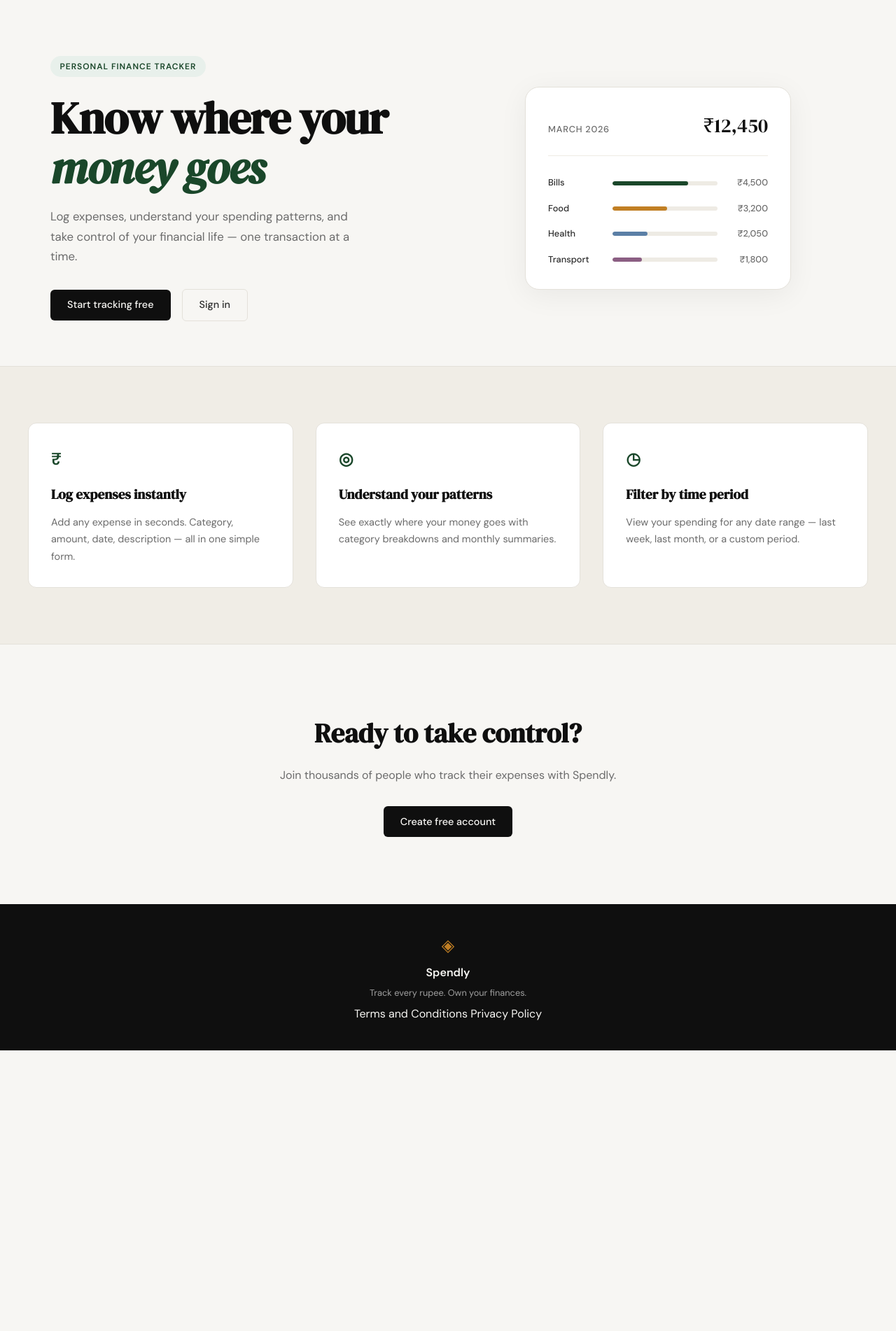
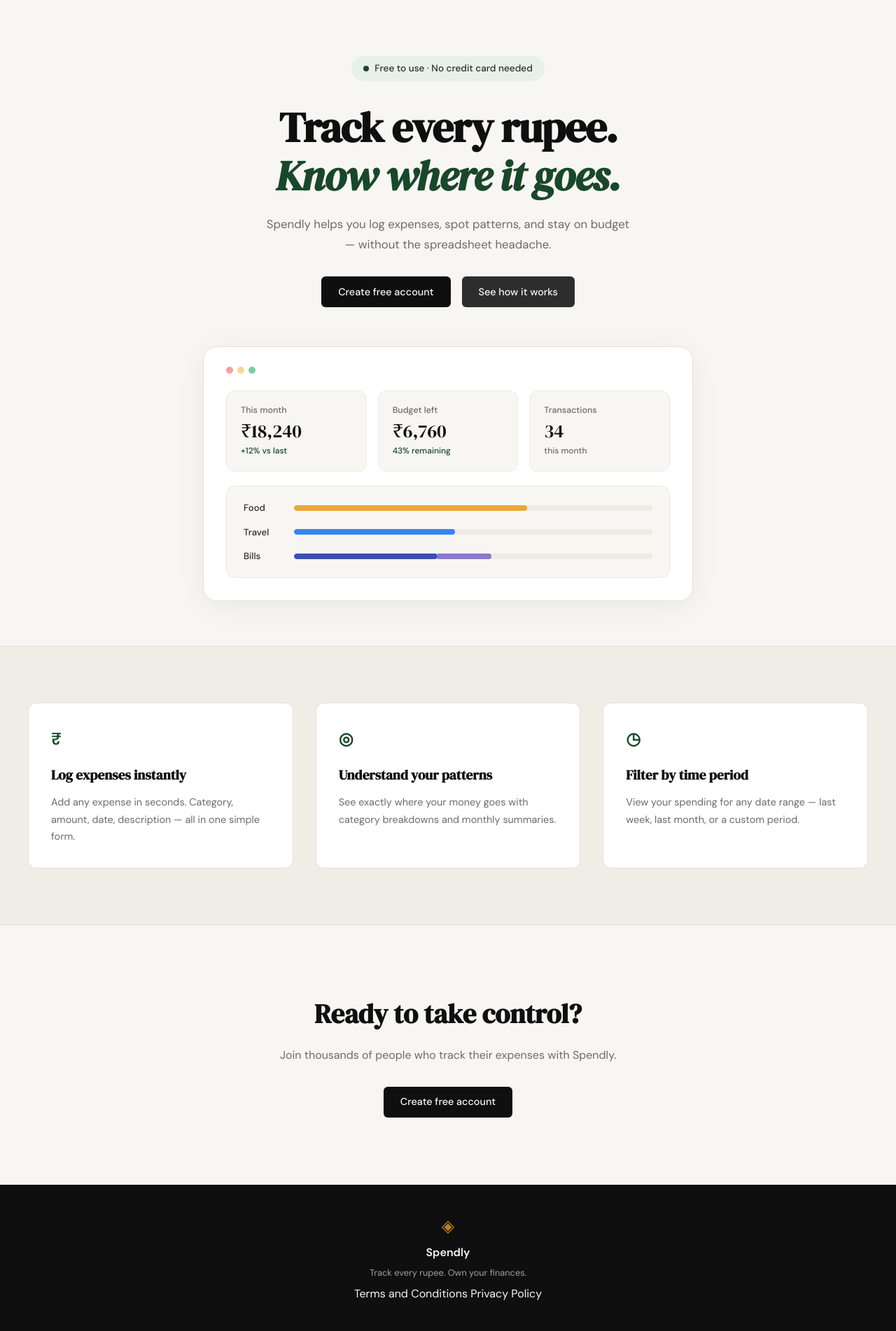
Before and after one commit to amanpal07/spendly, a Flask app: page / in a window 1280 px wide. Shown: the part 61-1963 px from the top of the page at 70% size. Before the commit the page ends 1562 px from the top, so only its background shows below. Run offline with Flask 3, Linux system fonts and the light colour scheme.

Commit message:
landing: redesign hero section to match mockup

```diff
--- a/static/css/style.css
+++ b/static/css/style.css
@@ -125,31 +125,46 @@ a { color: inherit; text-decoration: none; }
 
 .hero {
     padding: 5rem 2rem 4rem;
-    display: grid;
-    grid-template-columns: 1fr 1fr;
-    gap: 4rem;
+    display: flex;
+    flex-direction: column;
     align-items: center;
     max-width: var(--max-width);
     margin: 0 auto;
 }
 
+.hero-inner {
+    text-align: center;
+    display: flex;
+    flex-direction: column;
+    align-items: center;
+}
+
 .hero-badge {
+    display: inline-flex;
+    align-items: center;
+    gap: 0.5rem;
+    background: var(--accent-light);
+    color: var(--ink-soft);
+    font-size: 0.85rem;
+    font-weight: 500;
+    padding: 0.45rem 1.1rem;
+    border-radius: 999px;
+    margin-bottom: 2rem;
+}
+
+.hero-badge-dot {
     display: inline-block;
-    background: var(--accent-light);
-    color: var(--accent);
-    font-size: 0.75rem;
-    font-weight: 600;
-    letter-spacing: 0.08em;
-    text-transform: uppercase;
-    padding: 0.35rem 0.85rem;
-    border-radius: 999px;
-    margin-bottom: 1.5rem;
+    width: 8px;
+    height: 8px;
+    border-radius: 50%;
+    background: var(--accent);
+    flex-shrink: 0;
 }
 
 .hero-title {
     font-family: var(--font-display);
-    font-size: clamp(2.5rem, 5vw, 4rem);
-    line-height: 1.1;
+    font-size: clamp(2.5rem, 5vw, 3.75rem);
+    line-height: 1.15;
     letter-spacing: -0.02em;
     color: var(--ink);
     margin-bottom: 1.25rem;
@@ -164,97 +179,155 @@ a { color: inherit; text-decoration: none; }
     font-size: 1.05rem;
     color: var(--ink-muted);
     line-height: 1.7;
-    max-width: 460px;
+    max-width: 520px;
     margin-bottom: 2rem;
+    text-align: center;
 }
 
 .hero-actions {
     display: flex;
     gap: 1rem;
     align-items: center;
+    justify-content: center;
+}
+
+.btn-dark {
+    background: var(--ink-soft) !important;
+}
+
+.btn-dark:hover {
+    background: var(--ink) !important;
 }
 
 /* ------------------------------------------------------------------ */
-/* Mock card (hero visual)                                             */
+/* Mock dashboard card (hero visual)                                   */
 /* ------------------------------------------------------------------ */
 
 .hero-visual {
     display: flex;
     justify-content: center;
+    width: 100%;
+    margin-top: 3.5rem;
 }
 
 .mock-card {
     background: var(--paper-card);
     border: 1px solid var(--border);
     border-radius: var(--radius-lg);
-    padding: 2rem;
+    padding: 1.75rem 2rem 2rem;
     width: 100%;
-    max-width: 380px;
+    max-width: 700px;
     box-shadow: 0 8px 40px rgba(0,0,0,0.06);
 }
 
-.mock-card-header {
+/* Window dots */
+.mock-window-dots {
     display: flex;
-    justify-content: space-between;
-    align-items: baseline;
-    margin-bottom: 1.75rem;
-    padding-bottom: 1.25rem;
-    border-bottom: 1px solid var(--border-soft);
+    gap: 6px;
+    margin-bottom: 1.5rem;
 }
 
-.mock-label {
-    font-size: 0.8rem;
+.dot {
+    width: 10px;
+    height: 10px;
+    border-radius: 50%;
+}
+
+.dot-red { background: #f5a0a0; }
+.dot-yellow { background: #f5d89a; }
+.dot-green { background: #7ecba1; }
+
+/* Stat cards */
+.mock-stats {
+    display: grid;
+    grid-template-columns: repeat(3, 1fr);
+    gap: 1rem;
+    margin-bottom: 1.25rem;
+}
+
+.mock-stat-card {
+    background: var(--paper);
+    border: 1px solid var(--border-soft);
+    border-radius: var(--radius-md);
+    padding: 1.15rem 1.25rem;
+    display: flex;
+    flex-direction: column;
+    gap: 0.2rem;
+}
+
+.mock-stat-label {
+    font-size: 0.78rem;
     font-weight: 500;
     color: var(--ink-muted);
-    text-transform: uppercase;
-    letter-spacing: 0.06em;
 }
 
-.mock-total {
+.mock-stat-value {
     font-family: var(--font-display);
-    font-size: 1.75rem;
+    font-size: 1.65rem;
     color: var(--ink);
+    line-height: 1.2;
 }
 
-.mock-bars { display: flex; flex-direction: column; gap: 1rem; }
+.mock-stat-change {
+    font-size: 0.75rem;
+    font-weight: 500;
+}
 
-.mock-bar-row {
+.mock-stat-change.positive { color: var(--accent); }
+.mock-stat-change.neutral { color: var(--ink-muted); }
+
+/* Category bars */
+.mock-categories {
+    background: var(--paper);
+    border: 1px solid var(--border-soft);
+    border-radius: var(--radius-md);
+    padding: 1.25rem 1.5rem;
+    display: flex;
+    flex-direction: column;
+    gap: 0.85rem;
+}
+
+.mock-cat-row {
     display: grid;
-    grid-template-columns: 80px 1fr 60px;
+    grid-template-columns: 60px 1fr;
     align-items: center;
     gap: 0.75rem;
 }
 
-.mock-cat {
-    font-size: 0.8rem;
+.mock-cat-name {
+    font-size: 0.82rem;
     font-weight: 500;
     color: var(--ink-soft);
 }
 
-.mock-bar-track {
-    height: 6px;
+.mock-cat-track {
+    height: 8px;
     background: var(--border-soft);
     border-radius: 999px;
     overflow: hidden;
+    position: relative;
 }
 
-.mock-bar {
+.mock-cat-bar {
     height: 100%;
-    background: var(--accent);
     border-radius: 999px;
-    transition: width 0.6s ease;
+    transition: width 0.8s ease;
+    position: absolute;
+    top: 0;
+    left: 0;
 }
 
-.mock-bar-2 { background: var(--accent-2); }
-.mock-bar-3 { background: #5b7fa6; }
-.mock-bar-4 { background: #8b5e83; }
+.mock-cat-bar-extra {
+    height: 100%;
+    border-radius: 0 999px 999px 0;
+    position: absolute;
+    top: 0;
+}
 
-.mock-amt {
-    font-size: 0.8rem;
-    font-weight: 500;
-    color: var(--ink-muted);
-    text-align: right;
-}
+.bar-food { background: #e8a838; }
+.bar-travel { background: #3b82f6; }
+.bar-bills { background: #3b4faf; }
+.bar-bills-extra { background: #8b7ac7; }
 
 /* ------------------------------------------------------------------ */
 /* Buttons                                                             */
@@ -512,14 +585,9 @@ a { color: inherit; text-decoration: none; }
 /* ------------------------------------------------------------------ */
 
 @media (max-width: 900px) {
-    .hero {
-        grid-template-columns: 1fr;
-        text-align: center;
-    }
+    .hero-subtitle { max-width: 100%; }
 
-    .hero-subtitle { max-width: 100%; }
-    .hero-actions { justify-content: center; }
-    .hero-visual { display: none; }
+    .mock-stats { grid-template-columns: 1fr; }
 
     .features-inner { grid-template-columns: 1fr; }
 }
--- a/templates/landing.html
+++ b/templates/landing.html
@@ -6,55 +6,63 @@
 
 <section class="hero">
     <div class="hero-inner">
-        <div class="hero-badge">Personal Finance Tracker</div>
+        <div class="hero-badge"><span class="hero-badge-dot"></span>Free to use · No credit card needed</div>
         <h1 class="hero-title">
-            Know where your<br>
-            <em>money goes</em>
+            Track every rupee.<br>
+            <em>Know where it goes.</em>
         </h1>
         <p class="hero-subtitle">
-            Log expenses, understand your spending patterns,
-            and take control of your financial life —
-            one transaction at a time.
+            Spendly helps you log expenses, spot patterns, and stay
+            on budget — without the spreadsheet headache.
         </p>
         <div class="hero-actions">
-            <a href="{{ url_for('register') }}" class="btn-primary">Start tracking free</a>
-            <a href="{{ url_for('login') }}" class="btn-ghost">Sign in</a>
+            <a href="{{ url_for('register') }}" class="btn-primary">Create free account</a>
+            <a href="#features" class="btn-primary btn-dark">See how it works</a>
         </div>
     </div>
     <div class="hero-visual">
         <div class="mock-card">
-            <div class="mock-card-header">
-                <span class="mock-label">March 2026</span>
-                <span class="mock-total">₹12,450</span>
+            <div class="mock-window-dots">
+                <span class="dot dot-red"></span>
+                <span class="dot dot-yellow"></span>
+                <span class="dot dot-green"></span>
             </div>
-            <div class="mock-bars">
-                <div class="mock-bar-row">
-                    <span class="mock-cat">Bills</span>
-                    <div class="mock-bar-track">
-                        <div class="mock-bar" style="width: 72%"></div>
+            <div class="mock-stats">
+                <div class="mock-stat-card">
+                    <span class="mock-stat-label">This month</span>
+                    <span class="mock-stat-value">₹18,240</span>
+                    <span class="mock-stat-change positive">+12% vs last</span>
+                </div>
+                <div class="mock-stat-card">
+                    <span class="mock-stat-label">Budget left</span>
+                    <span class="mock-stat-value">₹6,760</span>
+                    <span class="mock-stat-change positive">43% remaining</span>
+                </div>
+                <div class="mock-stat-card">
+                    <span class="mock-stat-label">Transactions</span>
+                    <span class="mock-stat-value">34</span>
+                    <span class="mock-stat-change neutral">this month</span>
+                </div>
+            </div>
+            <div class="mock-categories">
+                <div class="mock-cat-row">
+                    <span class="mock-cat-name">Food</span>
+                    <div class="mock-cat-track">
+                        <div class="mock-cat-bar bar-food" style="width: 65%"></div>
                     </div>
-                    <span class="mock-amt">₹4,500</span>
                 </div>
-                <div class="mock-bar-row">
-                    <span class="mock-cat">Food</span>
-                    <div class="mock-bar-track">
-                        <div class="mock-bar mock-bar-2" style="width: 52%"></div>
+                <div class="mock-cat-row">
+                    <span class="mock-cat-name">Travel</span>
+                    <div class="mock-cat-track">
+                        <div class="mock-cat-bar bar-travel" style="width: 45%"></div>
                     </div>
-                    <span class="mock-amt">₹3,200</span>
                 </div>
-                <div class="mock-bar-row">
-                    <span class="mock-cat">Health</span>
-                    <div class="mock-bar-track">
-                        <div class="mock-bar mock-bar-3" style="width: 33%"></div>
+                <div class="mock-cat-row">
+                    <span class="mock-cat-name">Bills</span>
+                    <div class="mock-cat-track">
+                        <div class="mock-cat-bar bar-bills" style="width: 40%"></div>
+                        <div class="mock-cat-bar-extra bar-bills-extra" style="width: 15%; left: 40%"></div>
                     </div>
-                    <span class="mock-amt">₹2,050</span>
-                </div>
-                <div class="mock-bar-row">
-                    <span class="mock-cat">Transport</span>
-                    <div class="mock-bar-track">
-                        <div class="mock-bar mock-bar-4" style="width: 28%"></div>
-                    </div>
-                    <span class="mock-amt">₹1,800</span>
                 </div>
             </div>
         </div>
```
